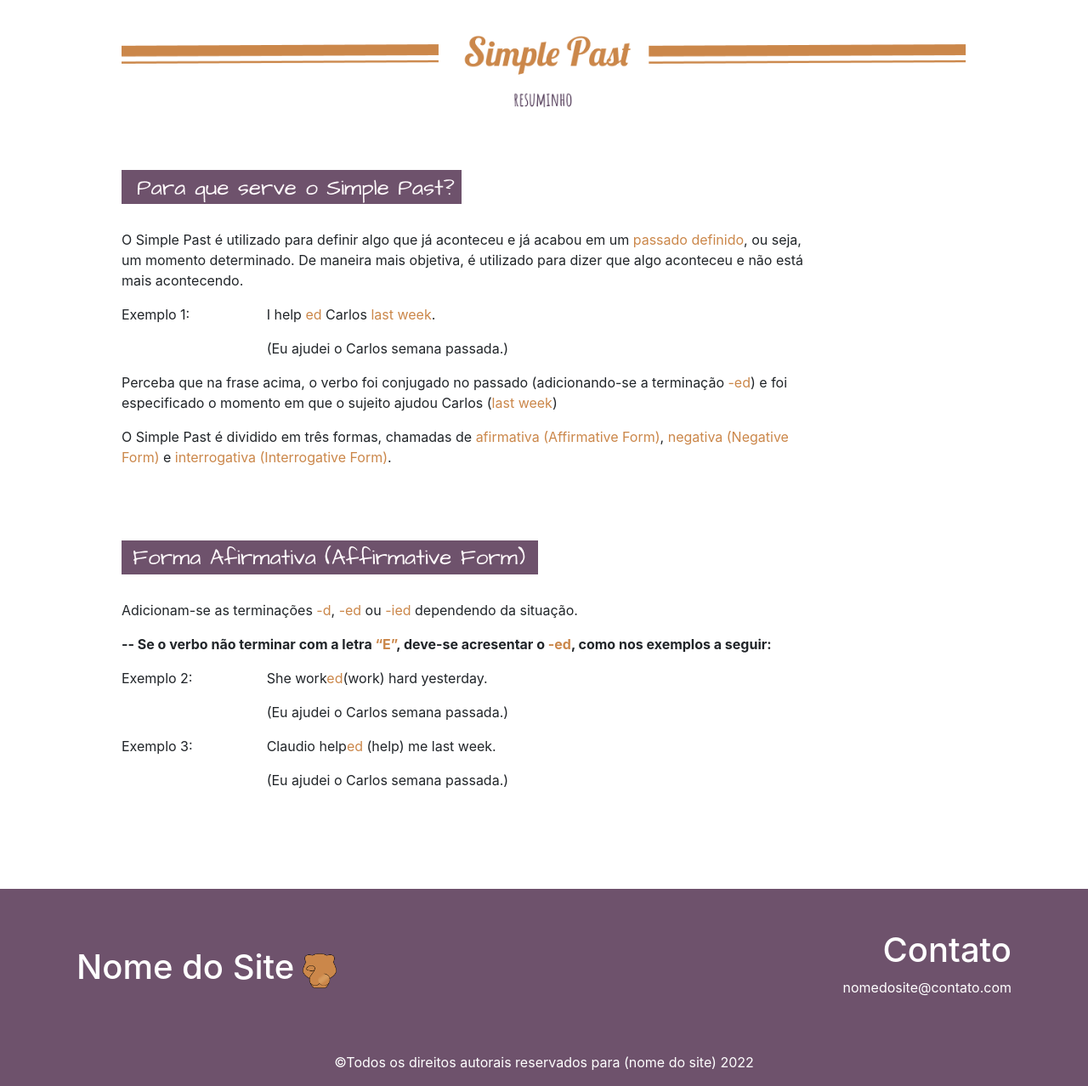
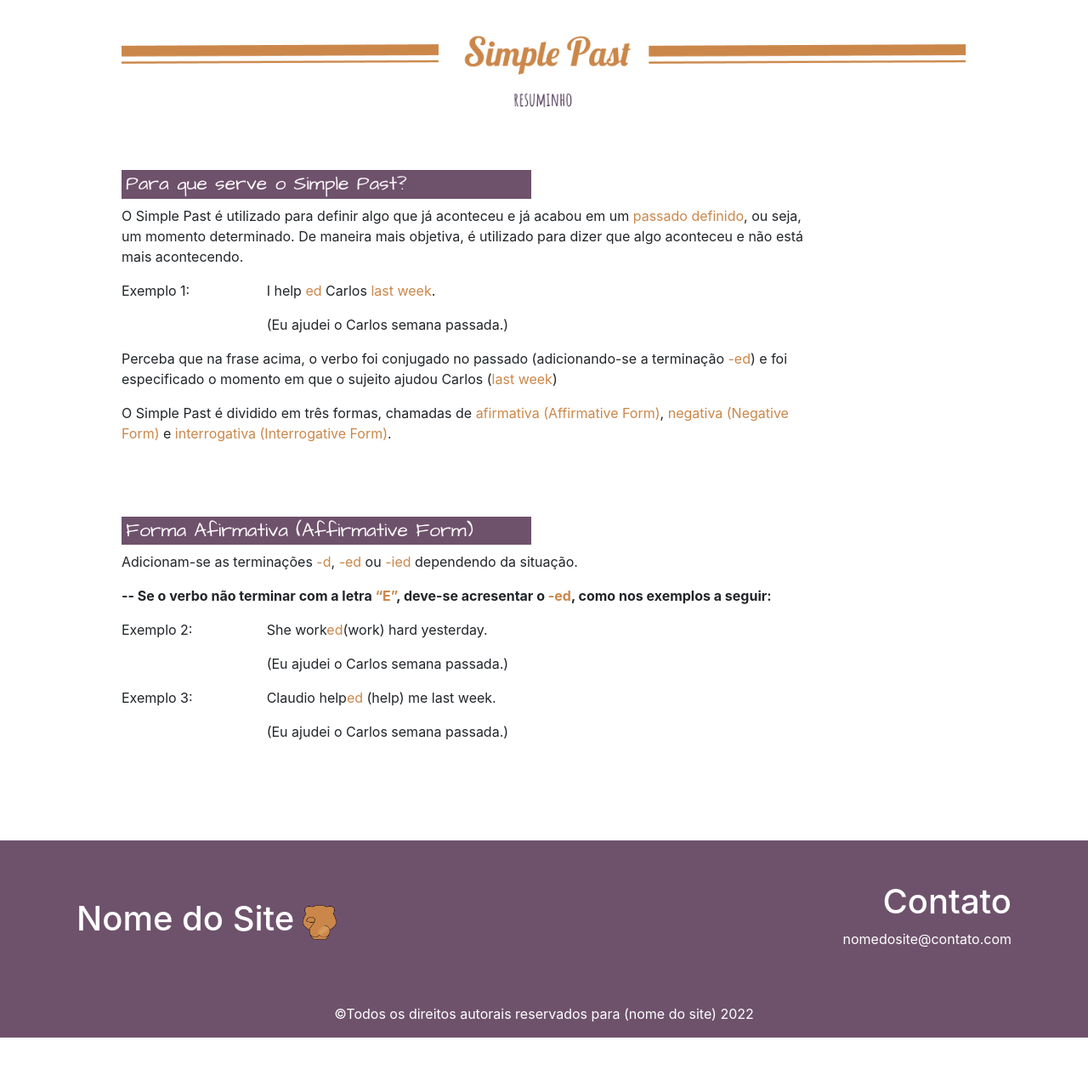
Before and after one commit to bagm4/tcc, a Django app: page /resumo/ in a window 1280 px wide. Shown: the part 145-1423 px from the top of the page at 85% size. After the commit the page ends 1366 px from the top, so only its background shows below. Run offline with Django 4.2, Linux system fonts and the light colour scheme.

Commit message:
commit12

```diff
--- a/main/templates/base.html
+++ b/main/templates/base.html
@@ -23,7 +23,10 @@
     <link rel="preconnect" href="https://fonts.googleapis.com">
     <link rel="preconnect" href="https://fonts.gstatic.com" crossorigin>
     <link href="https://fonts.googleapis.com/css2?family=Amatic+SC:wght@700&display=swap" rel="stylesheet">
-
+    <!--Architects Daughter-->
+    <link rel="preconnect" href="https://fonts.googleapis.com">
+    <link rel="preconnect" href="https://fonts.gstatic.com" crossorigin>
+    <link href="https://fonts.googleapis.com/css2?family=Architects+Daughter&display=swap" rel="stylesheet">
     <!-- Links de css -->
     <link rel="stylesheet" href="https://cdn.jsdelivr.net/npm/bootstrap@4.3.1/dist/css/bootstrap.min.css"
         integrity="sha384-ggOyR0iXCbMQv3Xipma34MD+dH/1fQ784/j6cY/iJTQUOhcWr7x9JvoRxT2MZw1T" crossorigin="anonymous">
--- a/main/templates/menu.html
+++ b/main/templates/menu.html
@@ -35,12 +35,12 @@
 
 </style>
 
-<div class="container text-center menu_style">
+<div class="container col-6 text-center menu_style">
     <div class="flex">
         <h1 class="mb-3">Menu</h1>
         <a class="btn btn-primary mb-3 bnt_style" style="background-color: #CB874A;" href="#" role="button">Mapa principal</a>
         <a class="btn btn-primary mb-3 bnt_style" href="{% url 'resumo' %}" role="button">Tela Resumo</a>
-        <a class="btn btn-primary mb-3 bnt_style" href="#" role="button">Tela Mapa Resumido</a>
+        <a class="btn btn-primary mb-3 bnt_style" href="{% url 'mapa_mental' %}" role="button">Tela Mapa Resumido</a>
         <a class="btn btn-primary mb-3 bnt_style" href="#" role="button">Atividades</a>
     </div>
 </div>
--- a/main/templates/resumo.html
+++ b/main/templates/resumo.html
@@ -4,15 +4,25 @@
 {% block titulo %} Resumo {% endblock %}
 
 {% block conteudo %}
+<style>
+    h2{
+        font-family: 'Architects Daughter';
+        font-weight: 400;
+        font-size: 23px;
+        color: #FEF9FB;
+        background-color: #6E526C;
+        padding: 3px 5px;
+    }
+</style>
 <div class="container">
     <img class="margemRow img-fluid" src="{% static 'img/barraResumo.png' %}" width="100%"
         alt="Imagem que denomina o conteúdo do resumo ' Simple Past Resuminho' ">
 
     <!-- Tópico 1 -->
+    <section>
         <div class="row margemTopicos">
-        <div class="col-9">
-            <img class=" margemImagem" src="{% static 'img/titulo topico 1.png'%}"
-                alt="Tópico do resumo 'para que serve o simple past?' ">
+            <div class="col-6">
+                <h2>Para que serve o Simple Past?</h2>
             </div>
         </div>
         <div class="row">
@@ -50,12 +60,14 @@
                 </p>
             </div>
         </div>
+    </section>
+
 
     <!-- Tópico 2 -->
+    <section>
         <div class="row margemTopicos">
-        <div class="col-9">
-            <img class=" margemImagem" src="{% static 'img/titulo topico 2.png'%}"
-                alt="Tópico do resumo 'forma afirmativa (affirmative form)' ">
+            <div class="col-6">
+                <h2>Forma Afirmativa (Affirmative Form)</h2>
             </div>
         </div>
         <div class="row">
@@ -93,6 +105,8 @@
             </div>
         </div>
 
+    </section>
+
 </div>
 
 <span class="destacarTexto"></span>
--- a/main/views.py
+++ b/main/views.py
@@ -13,3 +13,6 @@ def menu(request):
 
 def resumo(request):
     return render(request, 'resumo.html')
+
+def mapa_mental(request):
+    return render (request, 'mapa_mental.html')
--- a/tcc/urls.py
+++ b/tcc/urls.py
@@ -23,4 +23,5 @@ urlpatterns = [
     path('sobre/', sobre, name="sobre"),
     path('menu/', menu, name="menu"),
     path('resumo/', resumo, name="resumo"),
+    path('mapamental/', mapa_mental, name="mapa_mental"),
 ]
```
Also changed, not shown: main/templates/mapa_mental.html (added, +11 -0 lines), main/static/img/img_mapa_mental_simples.png (added). Lines whose indentation alone changed are shown as unchanged.
